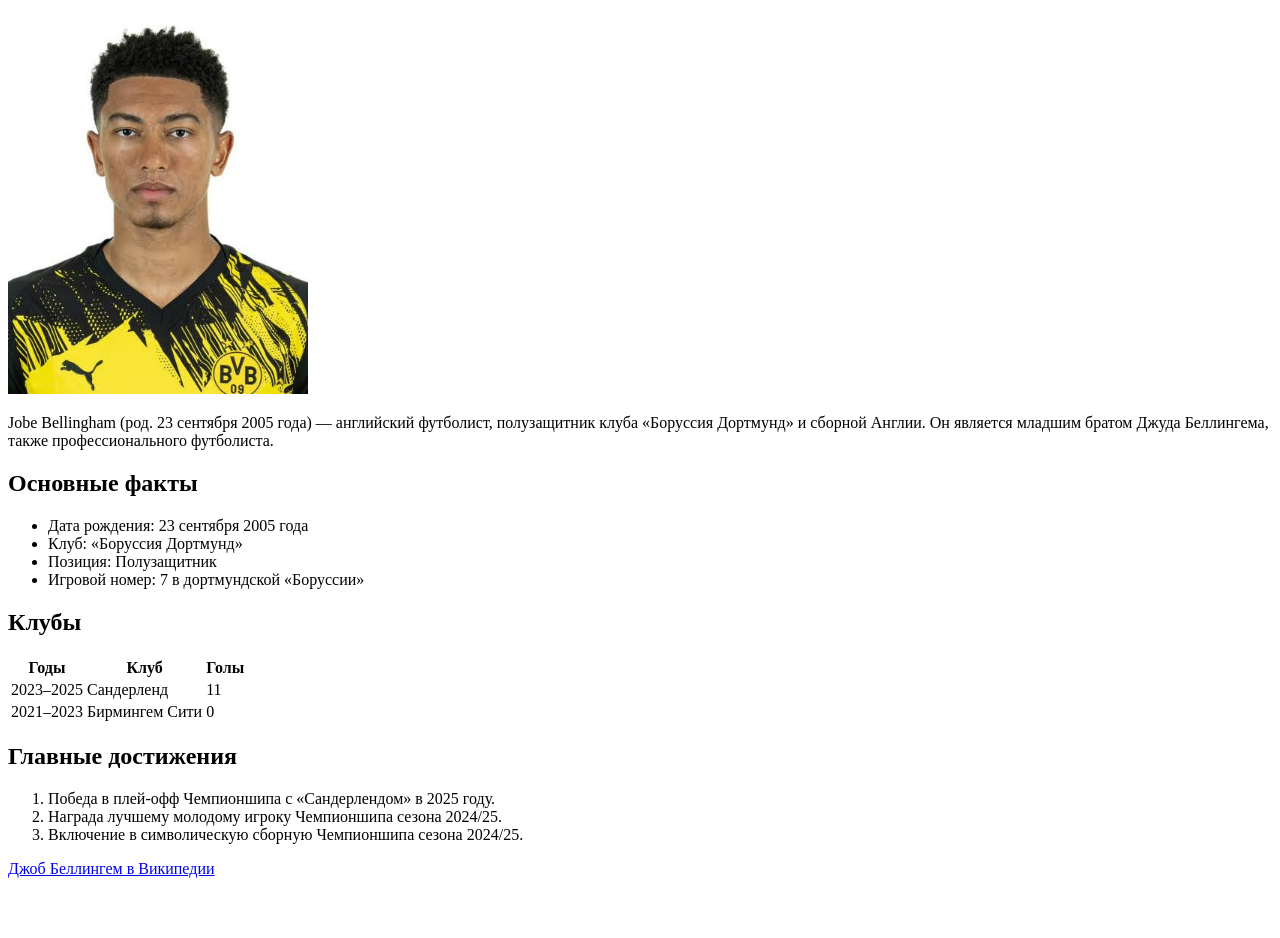
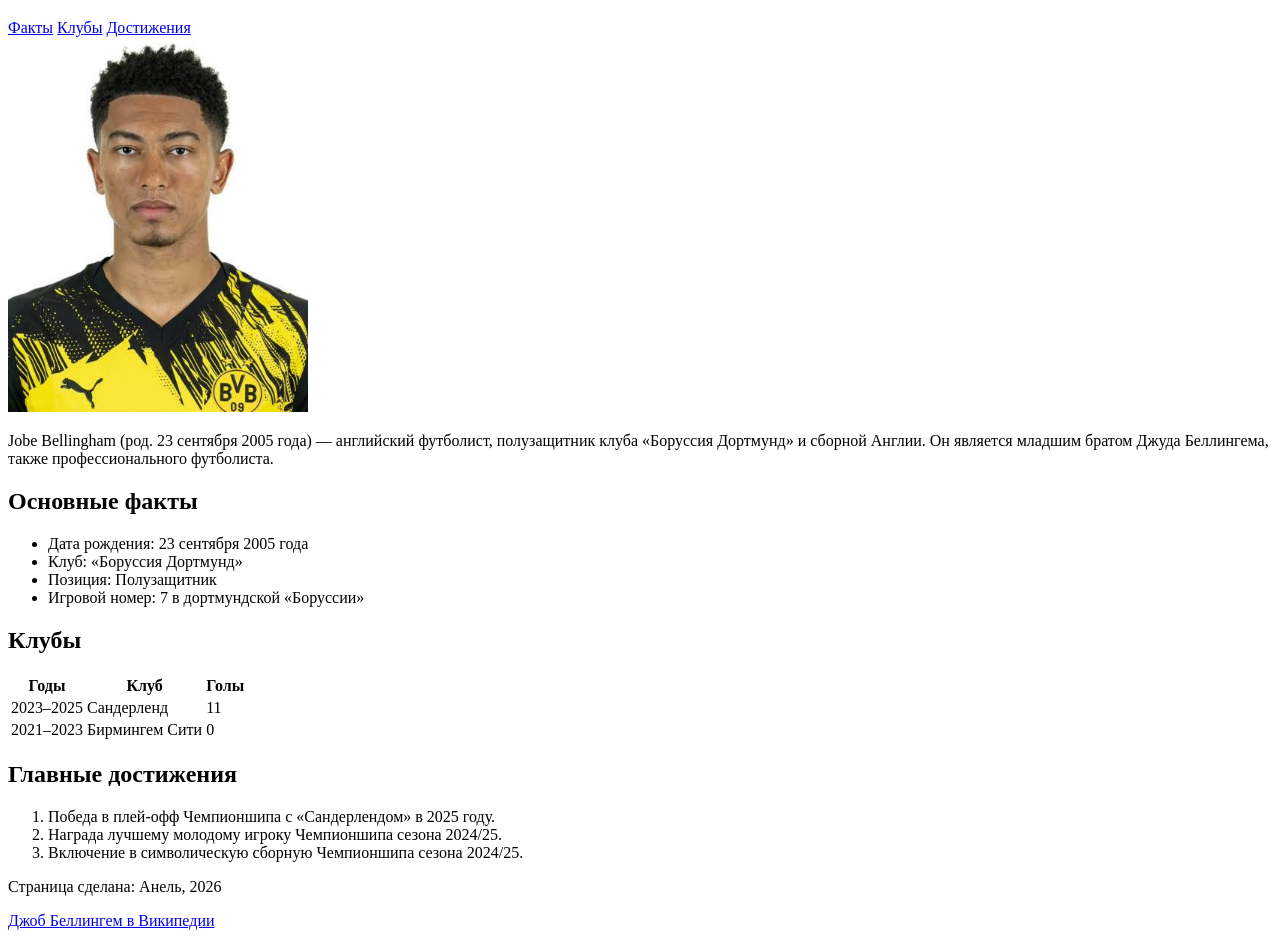
Before and after one commit to Aneka007/footballer, a plain HTML site: page index.html in a window 1280 px wide. Shown: the part 61-999 px from the top of the page. Before the commit the page ends 947 px from the top, so only its background shows below. Drawn offline with Linux system fonts and the light colour scheme.

Commit message:
Add page structure

```diff
--- a/index.html
+++ b/index.html
@@ -5,13 +5,24 @@
     <title>Страница футболиста</title>
   </head>
   <body>
+    <header>
       <h1>Jobe Bellingham</h1>
+      <nav>
+        <a href="#facts">Факты</a>
+        <a href="#clubs">Клубы</a>
+        <a href="#achievements">Достижения</a>
+      </nav>
+    </header>
+    <main>
+      <section id="about">
         <img src="джоб.jpeg" alt="Портрет Джоба Беллингема" width="300" />
         <p>
           Jobe Bellingham (род. 23 сентября 2005 года) — английский футболист,
           полузащитник клуба «Боруссия Дортмунд» и сборной Англии. Он является
           младшим братом Джуда Беллингема, также профессионального футболиста.
         </p>
+      </section>
+      <section id="facts">
         <h2>Основные факты</h2>
         <ul>
           <li>Дата рождения: 23 сентября 2005 года</li>
@@ -19,6 +30,8 @@
           <li>Позиция: Полузащитник</li>
           <li>Игровой номер: 7 в дортмундской «Боруссии»</li>
         </ul>
+      </section>
+      <section id="clubs">
         <h2>Клубы</h2>
         <table>
           <tr>
@@ -38,12 +51,18 @@
             <td>0</td>
           </tr>
         </table>
+      </section>
+      <section id="achievements">
         <h2>Главные достижения</h2>
         <ol>
           <li>Победа в плей-офф Чемпионшипа с «Сандерлендом» в 2025 году.</li>
           <li>Награда лучшему молодому игроку Чемпионшипа сезона 2024/25.</li>
           <li>Включение в символическую сборную Чемпионшипа сезона 2024/25.</li>
         </ol>
+      </section>
+    </main>
+    <footer>
+      <p>Страница сделана: Анель, 2026</p>
       <a
         href="https://en.wikipedia.org/wiki/Jobe_Bellingham"
         target="_blank"
@@ -51,5 +70,6 @@
       >
         Джоб Беллингем в Википедии
       </a>
+    </footer>
   </body>
 </html>
```
Lines whose indentation alone changed are shown as unchanged.
